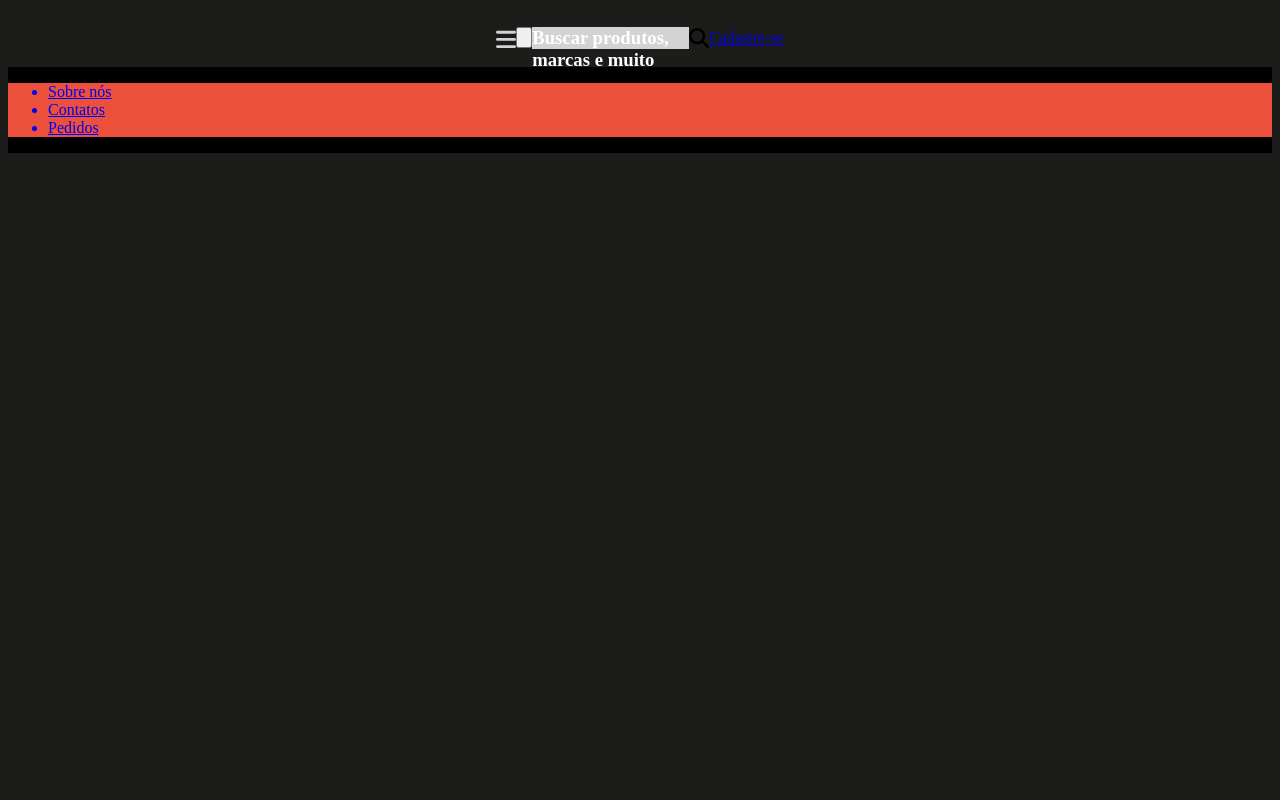
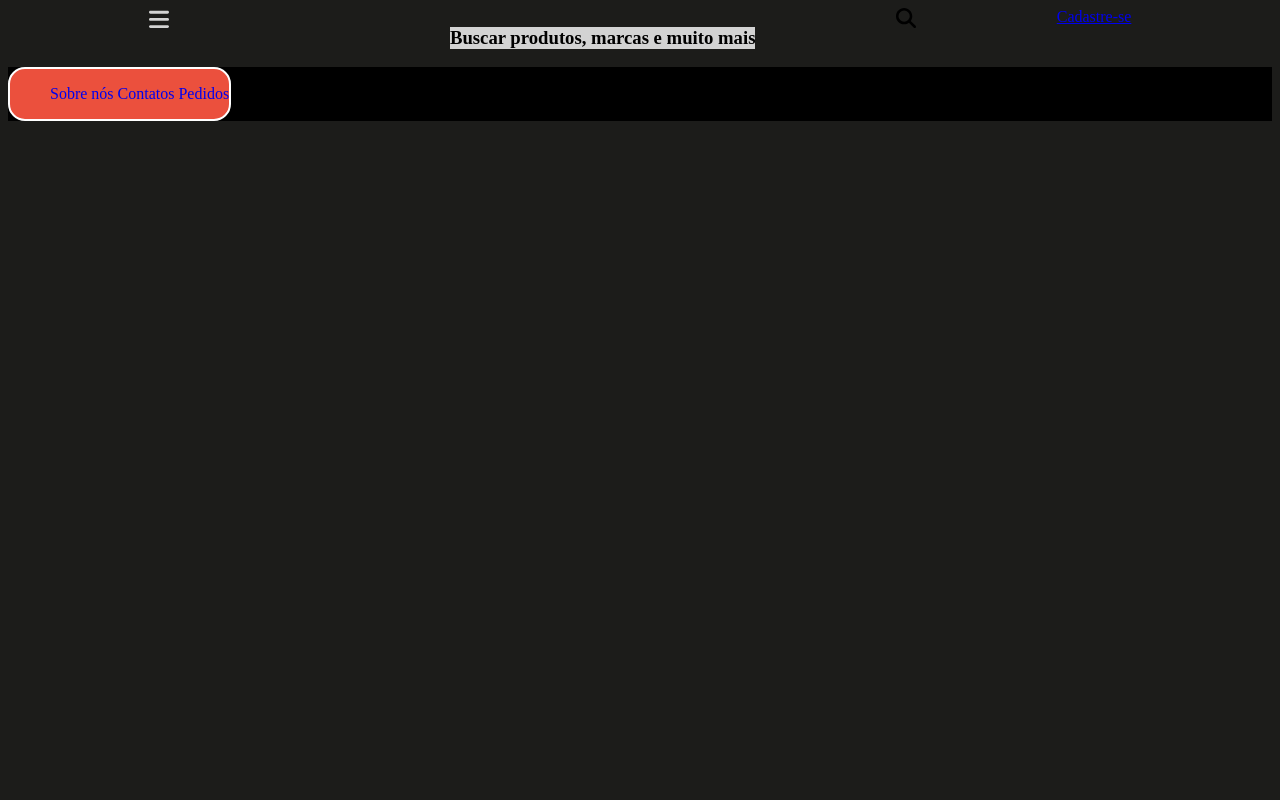
Before and after one commit to CauaZaneteSouza/site_delivery, a plain HTML site: page index.html in a window 1280 px wide. Shown: the top 800 px of the page. Drawn offline with Linux system fonts and the light colour scheme.

Commit message:
Add files via upload
Verificar o css

```diff
--- a/index.html
+++ b/index.html
@@ -10,14 +10,13 @@
         <header>
             <div class="tamanho_svg"><svg xmlns="http://www.w3.org/2000/svg" viewBox="0 0 448 512" fill= "lightgray"><!--!Font Awesome Free 6.6.0 by @fontawesome - https://fontawesome.com License - https://fontawesome.com/license/free Copyright 2024 Fonticons, Inc.--><path d="M0 96C0 78.3 14.3 64 32 64l384 0c17.7 0 32 14.3 32 32s-14.3 32-32 32L32 128C14.3 128 0 113.7 0 96zM0 256c0-17.7 14.3-32 32-32l384 0c17.7 0 32 14.3 32 32s-14.3 32-32 32L32 288c-17.7 0-32-14.3-32-32zM448 416c0 17.7-14.3 32-32 32L32 448c-17.7 0-32-14.3-32-32s14.3-32 32-32l384 0c17.7 0 32 14.3 32 32z"/></svg></div>
             <a href="Comifda.png"></a>
-            <input type="button">
             <h3>Buscar produtos, marcas e muito mais</h3>
             <div class="tamanho_svg"><svg xmlns="http://www.w3.org/2000/svg" viewBox="0 0 512 512"><!--!Font Awesome Free 6.6.0 by @fontawesome - https://fontawesome.com License - https://fontawesome.com/license/free Copyright 2024 Fonticons, Inc.--><path d="M416 208c0 45.9-14.9 88.3-40 122.7L502.6 457.4c12.5 12.5 12.5 32.8 0 45.3s-32.8 12.5-45.3 0L330.7 376c-34.4 25.2-76.8 40-122.7 40C93.1 416 0 322.9 0 208S93.1 0 208 0S416 93.1 416 208zM208 352a144 144 0 1 0 0-288 144 144 0 1 0 0 288z"/></svg></div>
             <a href="cadastro.html" id="">Cadastre-se</a>
          </header>
          <nav>
-            <div class="orange_block">
-               <ul>
+            <div>
+               <ul class="orange_block">
                 <a href="./sobre_nos.html"><li>Sobre nós</li></a>
                 <a href="./contato.html"><li>Contatos</li></a>
                 <a href="./cardapio.html"><li>Pedidos</li></a>
--- a/style.css
+++ b/style.css
@@ -1,6 +1,4 @@
 body{
-    display: grid;
-    grid-template-columns: 3;
     color: white;
     background-color: rgb(28, 28, 26);
 }
@@ -11,28 +9,34 @@ body{
 } centraliza os elementos no geral*/
 header{
     display: flex;
-    justify-content: center;
-    align-items: center;
+    justify-content: space-evenly;
+    align-items: space-between;
 }
-header>h3{
-    max-width: 157px;
-    max-height: 22px;
+header h3{
     background-color: lightgray;
+    color: #000000;
+
 }
 nav{background-color: black;}
 nav div{
-    display: inline-bloc;
+    display: inline-block;
     background-color: #EB503D;
+    border: 2px solid;
+    border-radius: 17px;
+
+}
+li{
+    display: inline-block;
 }
 
-.orange_block: hover{
-    backgroud-color: #000000;
-    color: #EB503D
+.orange_block:hover{
+    background-color: #000000;
+    color: #EB503D;
     transition: 0.3s all;
+    border: 2px solid;
+    border-radius: 17px;
 }
-.orange_block{
 
-}
 
 aside{
     display: flex;
```
